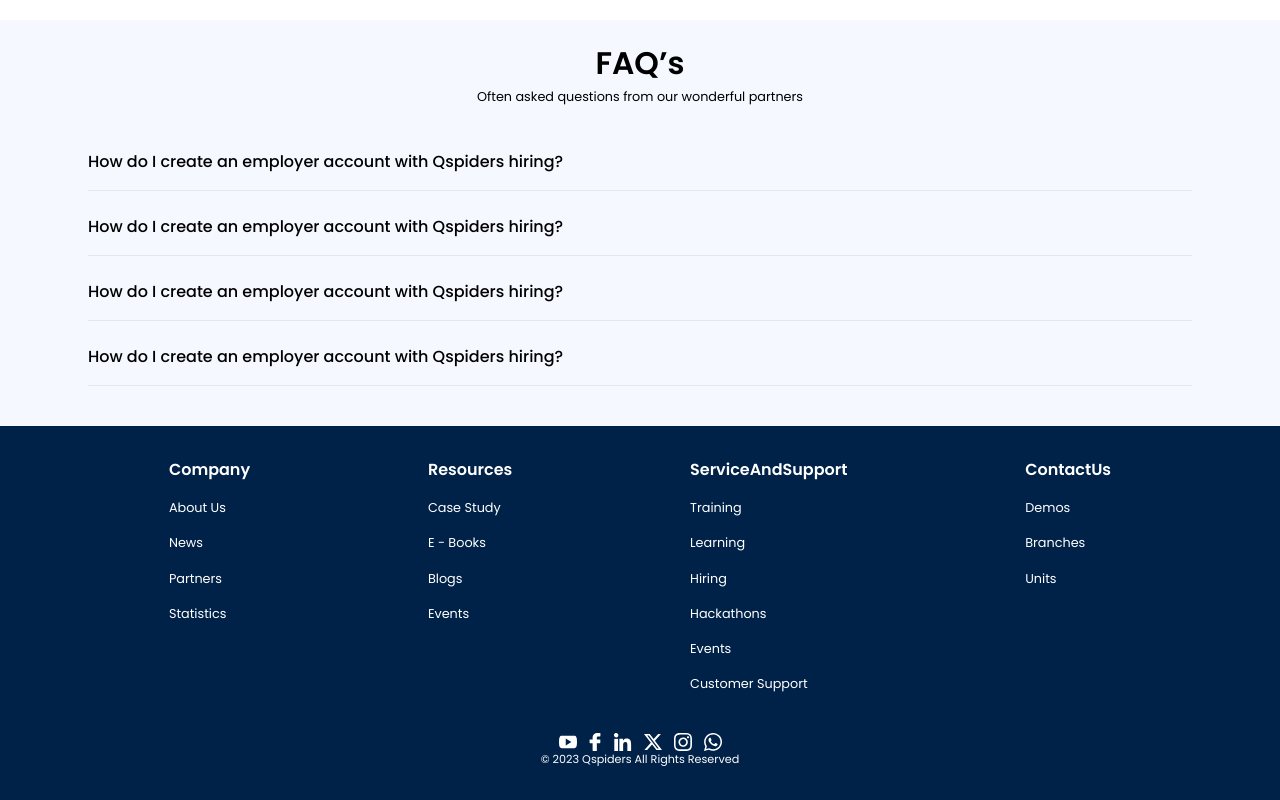
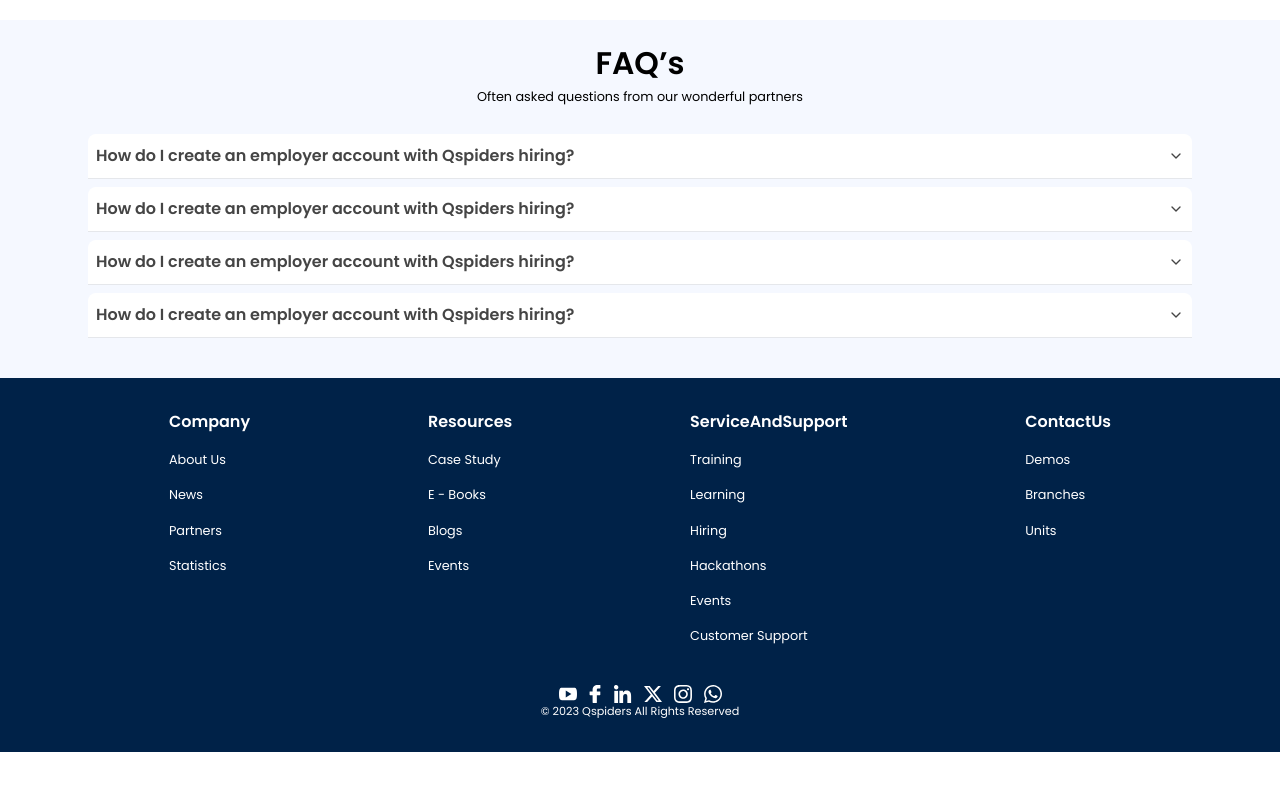
Before and after one commit to DivyaV123/React-Project, a Next.js app: page / in a window 1280 px wide. Shown: the part 5640-6440 px from the top of the page. After the commit the page ends 6392 px from the top, so only its background shows below. Built offline with nearby package versions, Linux system fonts and the light colour scheme.

Commit message:
accordion changes

```diff
--- a/components/ui/accordion.jsx
+++ b/components/ui/accordion.jsx
@@ -1,51 +1,40 @@
 import React from "react";
 import * as AccordionPrimitive from "@radix-ui/react-accordion";
+import { ChevronDown } from "lucide-react"
 
 import { cn } from "@/lib/utils";
 
 const Accordion = AccordionPrimitive.Root;
+const AccordionItem = React.forwardRef(({ className, ...props }, ref) => (
+  <AccordionPrimitive.Item ref={ref} className={cn("border-b", className)} {...props} />
+))
+AccordionItem.displayName = "AccordionItem"
 
-const AccordionItem = React.forwardRef(
-  ({ className, ...props }, ref) => (
-    <AccordionPrimitive.Item
-      ref={ref}
-      className={cn("border-b", className)}
-      {...props}
-    />
-  )
-);
-AccordionItem.displayName = "AccordionItem";
-
-const AccordionTrigger = React.forwardRef(
-  ({ className, children, ...props }, ref) => (
+const AccordionTrigger = React.forwardRef(({ className, children, ...props }, ref) => (
   <AccordionPrimitive.Header className="flex">
     <AccordionPrimitive.Trigger
-        ref={ref}
-        className={cn(
-          "flex flex-1 items-center justify-between py-4 font-medium transition-all hover:underline &[data-state=open]>svg:rotate-180",
+      className={
+        cn(
+          "flex flex-1 rounded-lg min-h-11 text-dark-gray text-base font-semibold rounded-b-none items-center justify-between py-4 transition-all bg-white p-2 [&[data-state=open]>svg]:rotate-180",
           className
-        )}
-        {...props}
-      >
+        )
+      }
+      {...props}>
       {children}
-        {/* <ChevronDown className="h-4 w-4 shrink-0 transition-transform duration-200" /> */}
-      </AccordionPrimitive.Trigger>
-    </AccordionPrimitive.Header>
-  )
-);
-AccordionTrigger.displayName = AccordionPrimitive.Trigger.displayName;
+      < ChevronDown className="h-5 w-4 shrink-0 transition-transform duration-200" />
+    </AccordionPrimitive.Trigger >
+  </AccordionPrimitive.Header >
+))
+AccordionTrigger.displayName = AccordionPrimitive.Trigger.displayName
 
-const AccordionContent = React.forwardRef(
-  ({ className, children, ...props }, ref) => (
+const AccordionContent = React.forwardRef(({ className, children, ...props }, ref) => (
   <AccordionPrimitive.Content
     ref={ref}
-      className="overflow-hidden text-sm transition-all data-[state=closed]:animate-accordion-up data-[state=open]:animate-accordion-down"
-      {...props}
-    >
+    className="text-ash font-normal rounded-lg rounded-t-none overflow-hidden bg-white p-2 text-sm transition-all data-[state=closed]:animate-accordion-up data-[state=open]:animate-accordion-down"
+    {...props}>
     <div className={cn("pb-4 pt-0", className)}>{children}</div>
   </AccordionPrimitive.Content>
-  )
-);
+))
 
 AccordionContent.displayName = AccordionPrimitive.Content.displayName;
 
```
Lines whose indentation alone changed are shown as unchanged.
